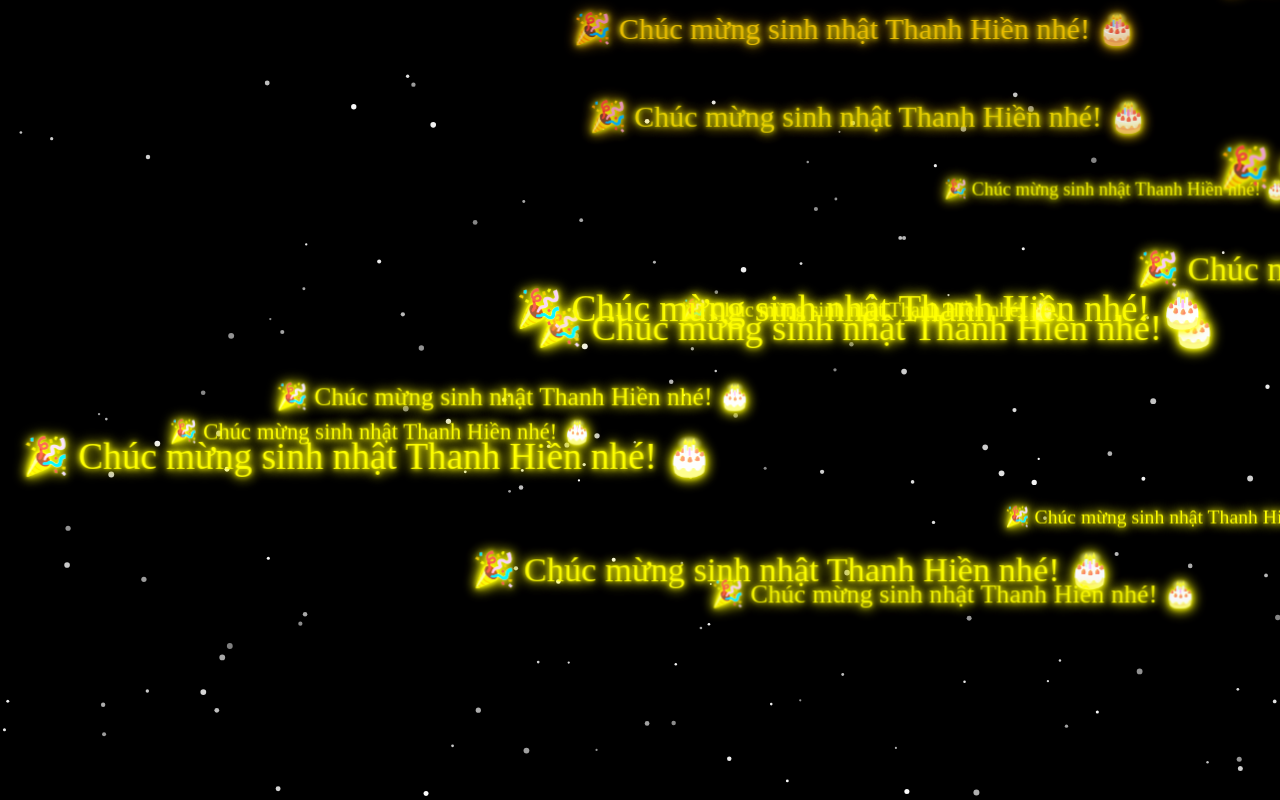
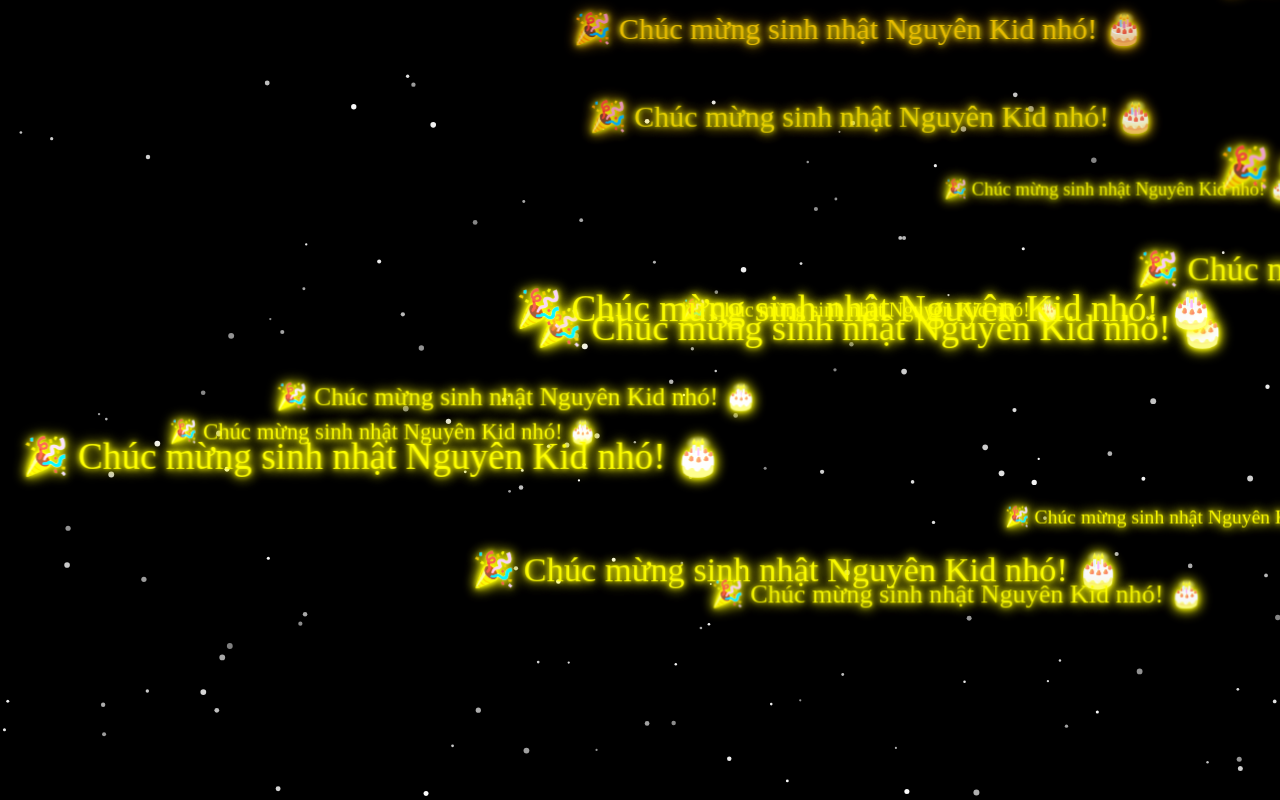
Before and after one commit to TaiPhamqwe/sinhnhatt, a plain HTML site: page index.html in a window 1280 px wide. Drawn offline with Linux system fonts and the light colour scheme.

Commit message:
index.html

```diff
--- a/index.html
+++ b/index.html
@@ -2,7 +2,7 @@
 <html lang="vi">
 <head>
   <meta charset="UTF-8">
-  <title>Chúc mừng sinh nhật Thanh Hiền nhé</title>
+  <title>Chúc mừng sinh nhật Nguyên nhé</title>
   <style>
     body {
       margin: 0;
@@ -106,7 +106,7 @@
     function createText() {
       const text = document.createElement("div");
       text.className = "text";
-      text.textContent = "🎉 Chúc mừng sinh nhật Thanh Hiền nhé! 🎂";
+      text.textContent = "🎉 Chúc mừng sinh nhật Nguyên Kid nhó! 🎂";
       text.style.left = Math.random() * 100 + "vw";
       text.style.animationDuration = (4 + Math.random() * 4) + "s";
       text.style.fontSize = (16 + Math.random() * 24) + "px";
```
